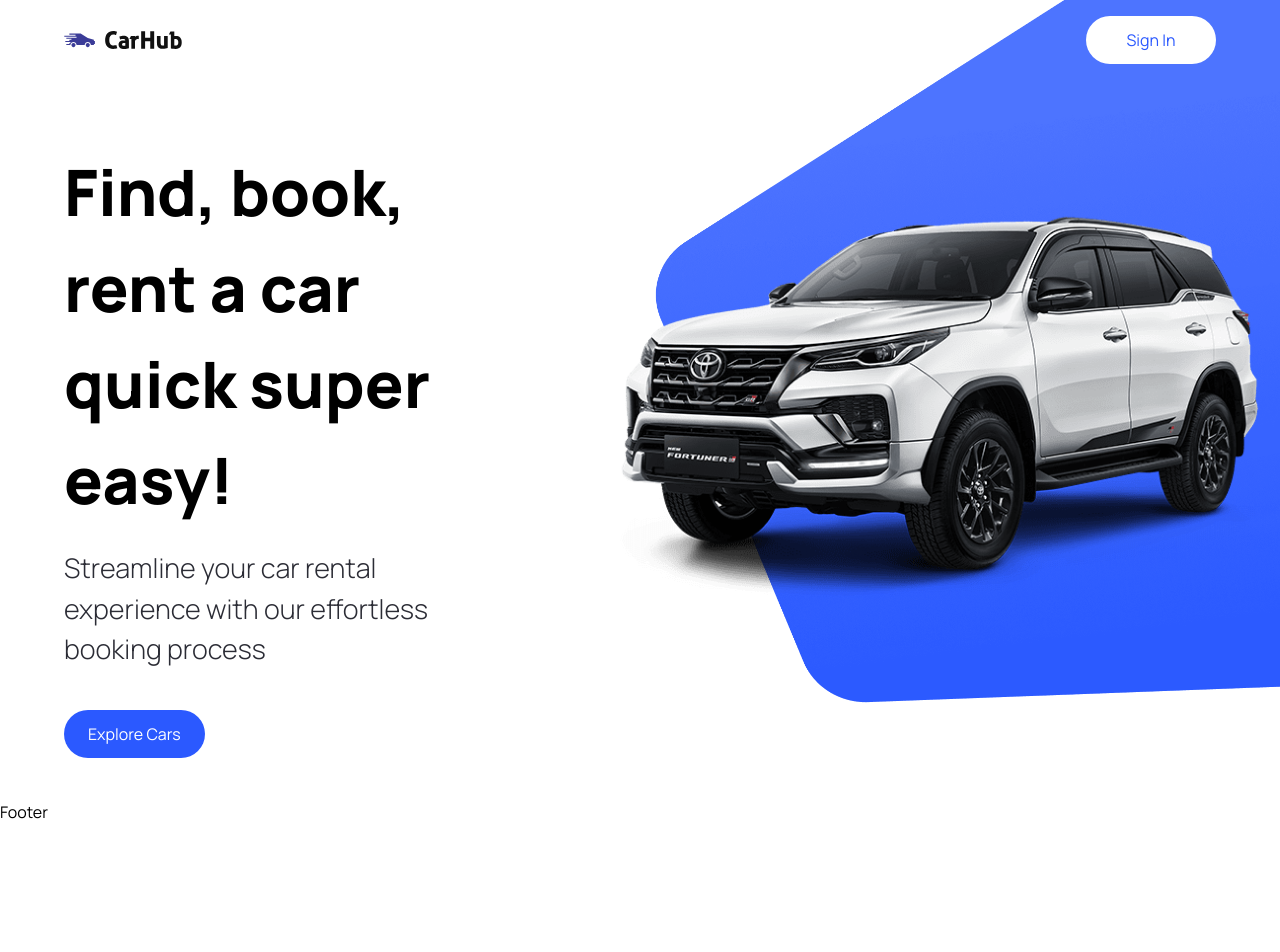
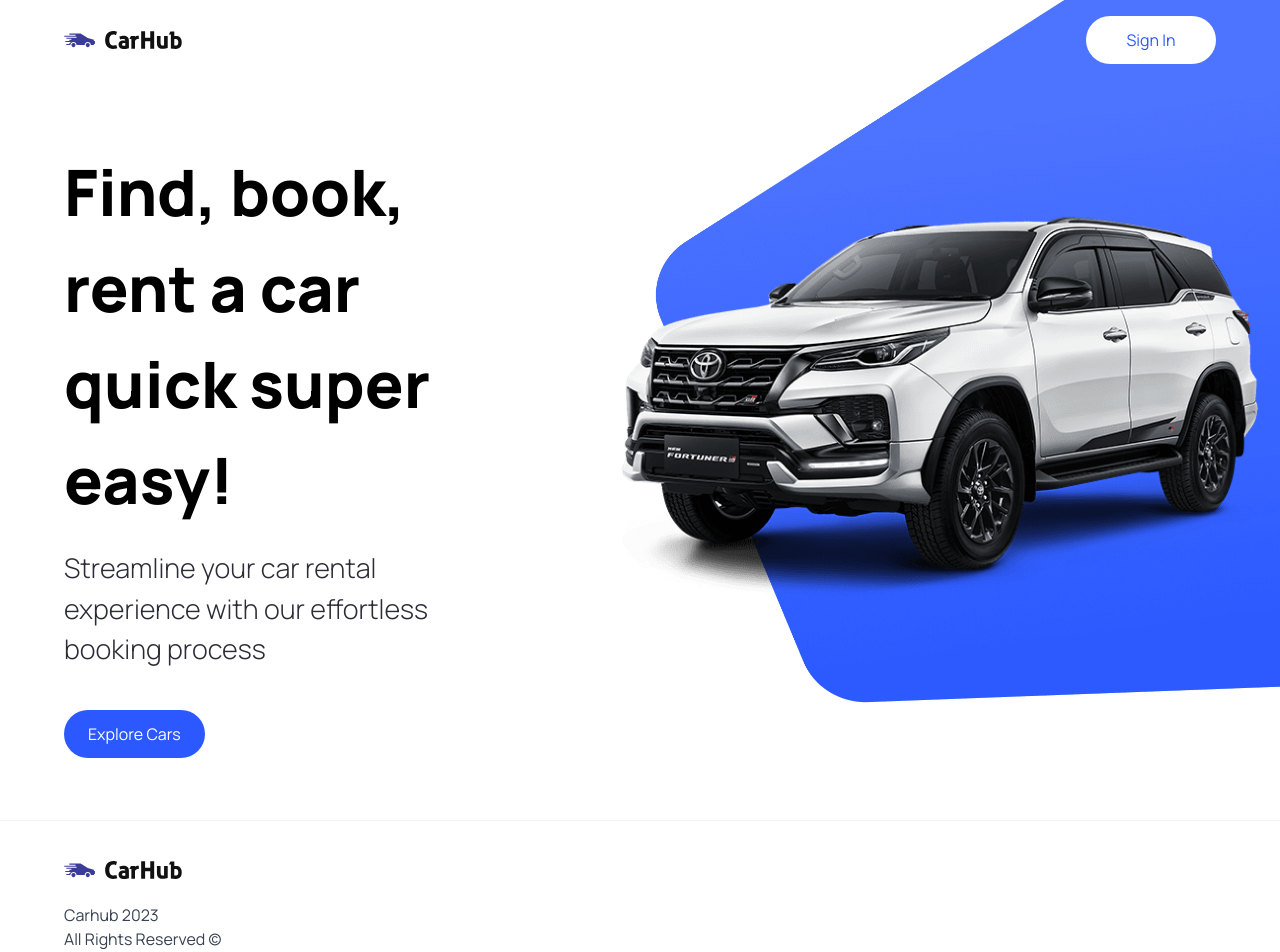
Before and after one commit to Zahran03/Belajar-NextJs, a Next.js app: page / in a window 1280 px wide. Shown: the top 952 px of the page. Before the commit the page ends 824 px from the top, so only its background shows below. Built offline with nearby package versions, Linux system fonts and the light colour scheme.

Commit message:
Created: Footer.tsx File

```diff
--- a/components/Footer.tsx
+++ b/components/Footer.tsx
@@ -1,7 +1,29 @@
 import React from "react";
+import Image from "next/image";
+import Link from "next/link";
+
+import { footerLinks } from "@/constants";
 
 const Footer = () => {
-  return <div>Footer</div>;
+  return (
+    <footer className="flex flex-col text-black-100  mt-5 border-t border-gray-100">
+      <div className="flex max-md:flex-col flex-wrap justify-between gap-5 sm:px-16 px-6 py-10">
+        <div className="flex flex-col justify-start items-start gap-6">
+          <Image
+            src="/logo.svg"
+            alt="logo"
+            width={118}
+            height={18}
+            className="object-contain"
+          />
+          <p className="text-base text-gray-700">
+            Carhub 2023 <br />
+            All Rights Reserved &copy;
+          </p>
+        </div>
+      </div>
+    </footer>
+  );
 };
 
 export default Footer;
```
